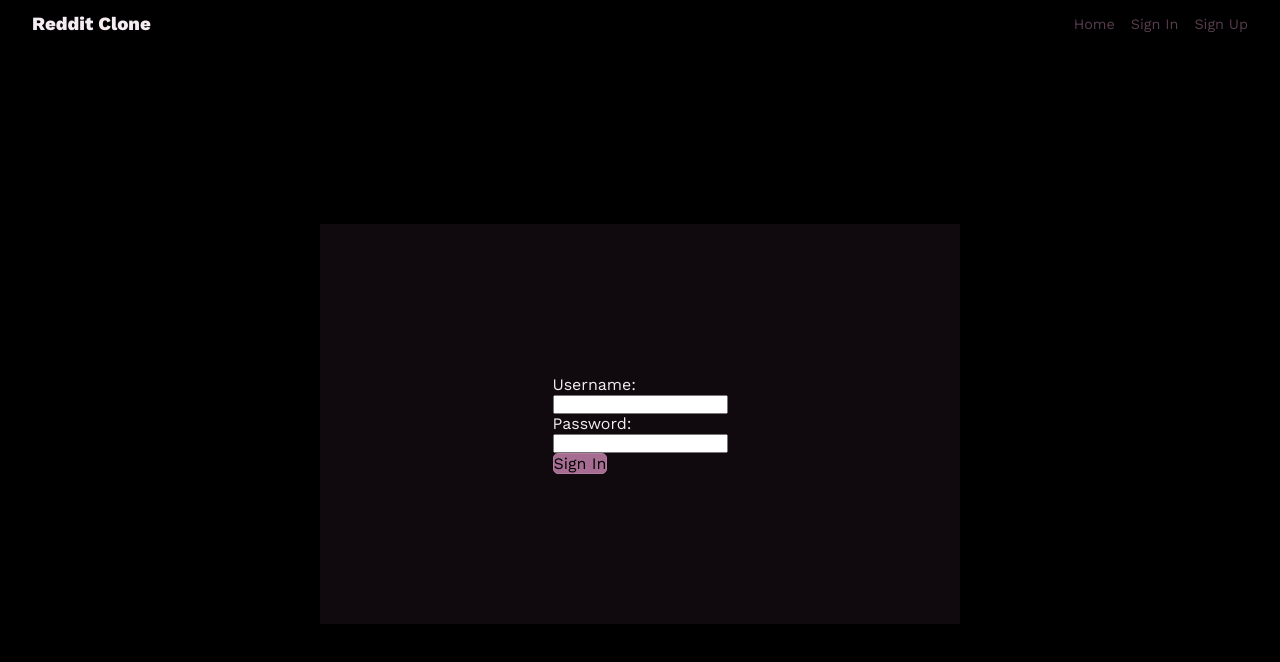
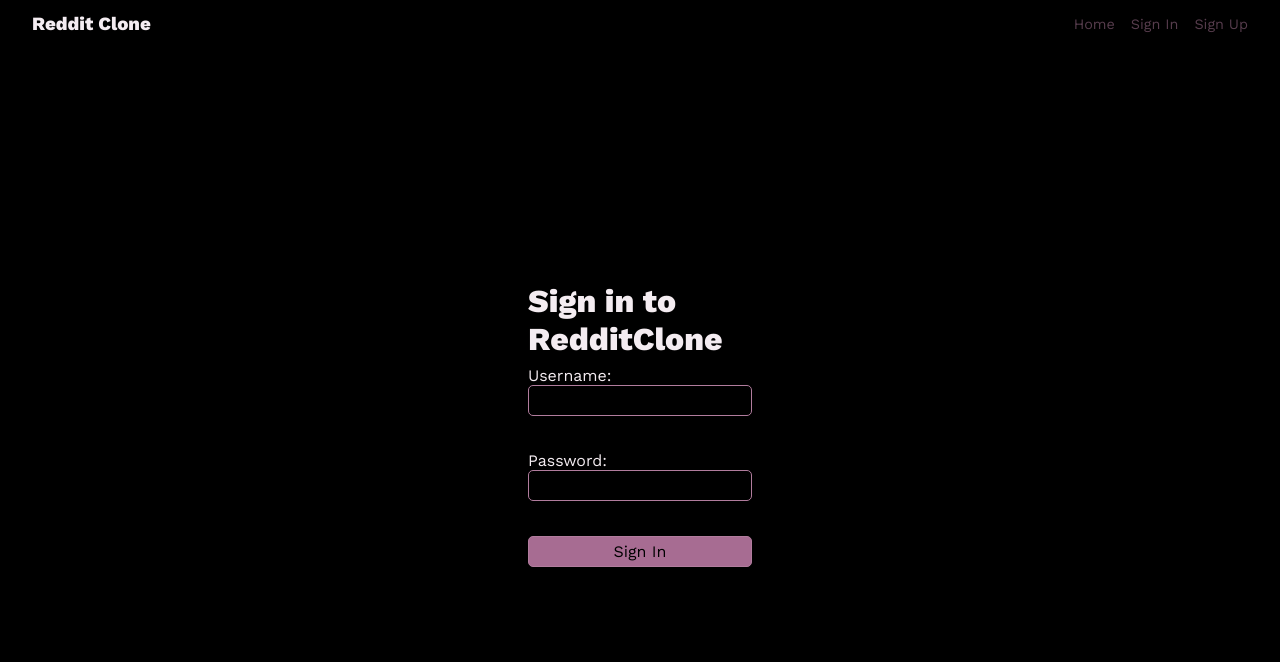
Before and after one commit to TheEmperor342/Redid, a React (Vite) app in the folder frontend/: page /sign-in in a window 1280 px wide. Shown: the top 662 px of the page. Built offline with nearby package versions, Linux system fonts and the light colour scheme.

Commit message:
feat: css for `sign in`, `sign up`

```diff
--- a/frontend/src/index.css
+++ b/frontend/src/index.css
@@ -28,6 +28,23 @@ body,
   width: 100%;
   height: 100%;
 }
+input[type=text],
+input[type=password] {
+  background: var(--bg);
+  font-family: inherit;
+  border: 1px solid var(--accent);
+  font-size: inherit;
+  border-radius: 5px;
+  color: var(--text);
+  padding: 5px;
+  outline: 0;
+  transition: box-shadow 250ms;
+}
+
+input[type=text]:focus,
+input[type=password]:focus {
+  box-shadow: 2px 0px 5px var(--accent);
+}
 a {
   text-decoration: none;
   color: inherit;
@@ -39,6 +56,7 @@ button {
   cursor: pointer;
   border-radius: 5px;
   text-align: center;
+  outline-color: 0;
 }
 
 .PostsViewSidebar{
@@ -57,3 +75,25 @@ button {
 .primary-btn:hover {
   background: var(--accent);
 }
+.loginContainer {
+  min-height: calc(100vh - 3rem);
+  min-height: calc(100svh - 3rem);
+  display: grid;
+  place-items: center;
+}
+
+.loginWrapper {
+  min-height: 50vh;
+  width: 50vw;
+  display: grid;
+  place-items: center;
+}
+.loginForm {
+  display: flex;
+  flex-direction: column;
+  max-width: min-content;
+  gap: 0.5rem;
+}
+.loginForm button {
+  padding: 5px;
+}
--- a/frontend/src/pages/signIn/index.css
+++ /dev/null
@@ -1,15 +0,0 @@
-.signInContainer {
-  height: calc(100vh - 3rem);
-  height: calc(100svh - 3rem);
-
-  display: grid;
-  place-items: center;
-}
-
-.signInWrapper {
-  background: var(--secondary);
-  height: 50vh;
-  width: 50vw;
-  display: grid;
-  place-items: center;
-}
--- a/frontend/src/pages/signIn/signIn.tsx
+++ b/frontend/src/pages/signIn/signIn.tsx
@@ -1,5 +1,4 @@
 import { Navigate, useLocation, useNavigate } from "react-router-dom";
-import "./index.css";
 import {
   ChangeEvent,
   FormEvent,
@@ -65,16 +64,16 @@ export default () => {
   }, []);
 
   return (
-    <div className="signInContainer">
-      <div className="signInWrapper">
-        <div className="signInInnerWrapper">
+    <div className="loginContainer">
+      <div className="loginWrapper">
+        <form onSubmit={handleSubmit} className="loginForm">
+        <h1>Sign in to RedditClone</h1>
           {error.error && (
             <p>
               <strong>Error: </strong>
               {error.message}
             </p>
           )}
-          <form onSubmit={handleSubmit}>
           <label>
             Username: <br />
             <input
@@ -99,6 +98,5 @@ export default () => {
         </form>
       </div>
     </div>
-    </div>
   );
 };
--- a/frontend/src/pages/signUp/signUp.tsx
+++ b/frontend/src/pages/signUp/signUp.tsx
@@ -6,7 +6,6 @@ import {
   useState,
 } from "react";
 import API from "@src/apiPath";
-import "./index.css";
 import { Navigate, useLocation, useNavigate } from "react-router-dom";
 import { TokenContext } from "@src/TokenContext";
 
@@ -66,14 +65,16 @@ export default () => {
   }, []);
 
   return (
-    <div className="signUpContainer">
+    <div className="loginContainer">
+      <div className="loginWrapper">
+        <form className="loginForm" onSubmit={handleSubmit}>
+          <h1>Sign up to RedditClone</h1>
           {error.error && (
             <p>
               <strong>Error: </strong>
               {error.message}
             </p>
           )}
-      <form onSubmit={handleSubmit}>
           <label>
             Username: <br />
             <input
@@ -92,8 +93,11 @@ export default () => {
             />
           </label>{" "}
           <br />
-        <button type="submit">Sign Up</button>
+          <button type="submit" className="primary-btn">
+            Sign Up
+          </button>
         </form>
+      </div>
     </div>
   );
 };
```
Also changed, not shown: frontend/src/pages/signUp/index.css (deleted). Lines whose indentation alone changed are shown as unchanged.
